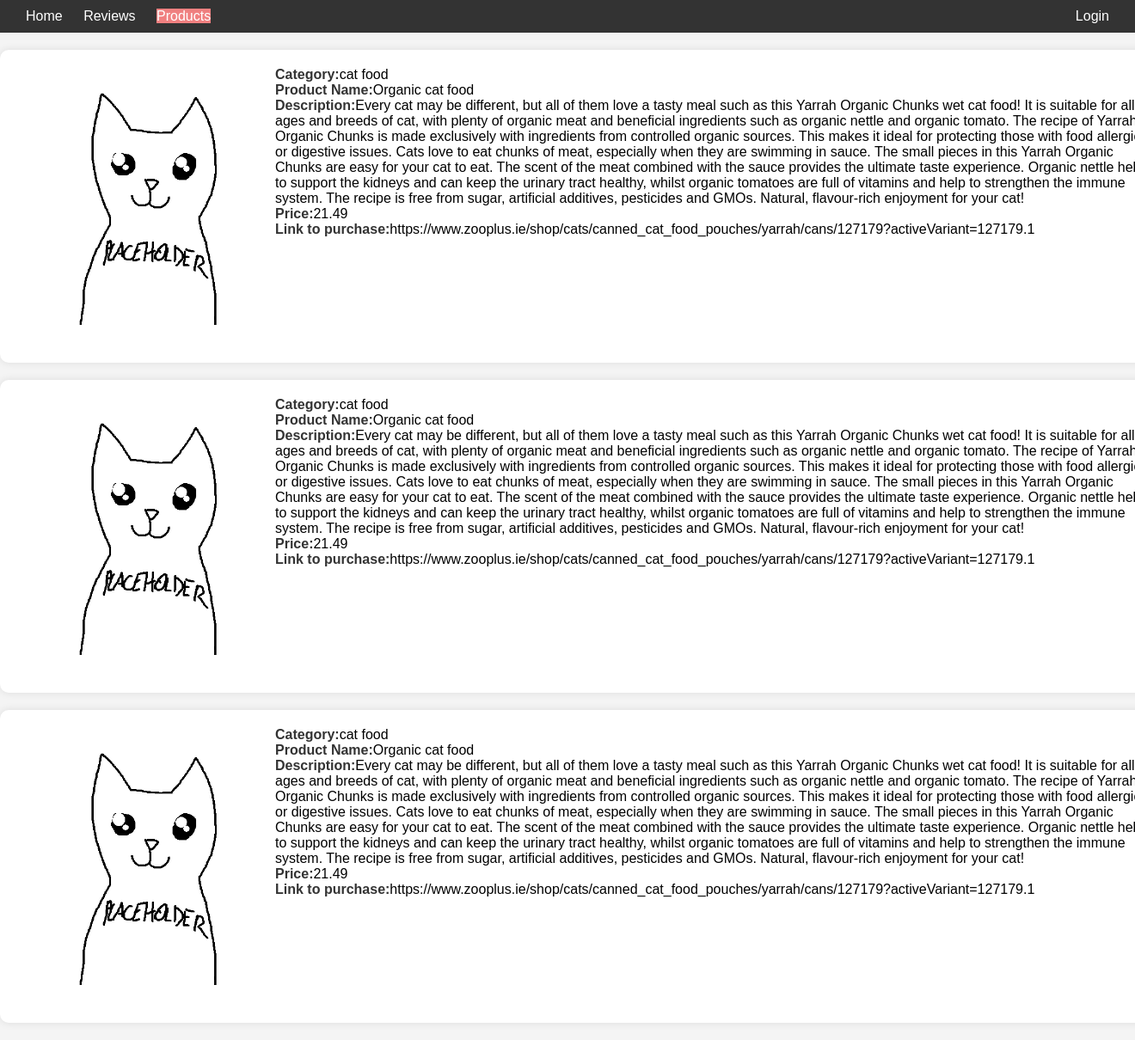
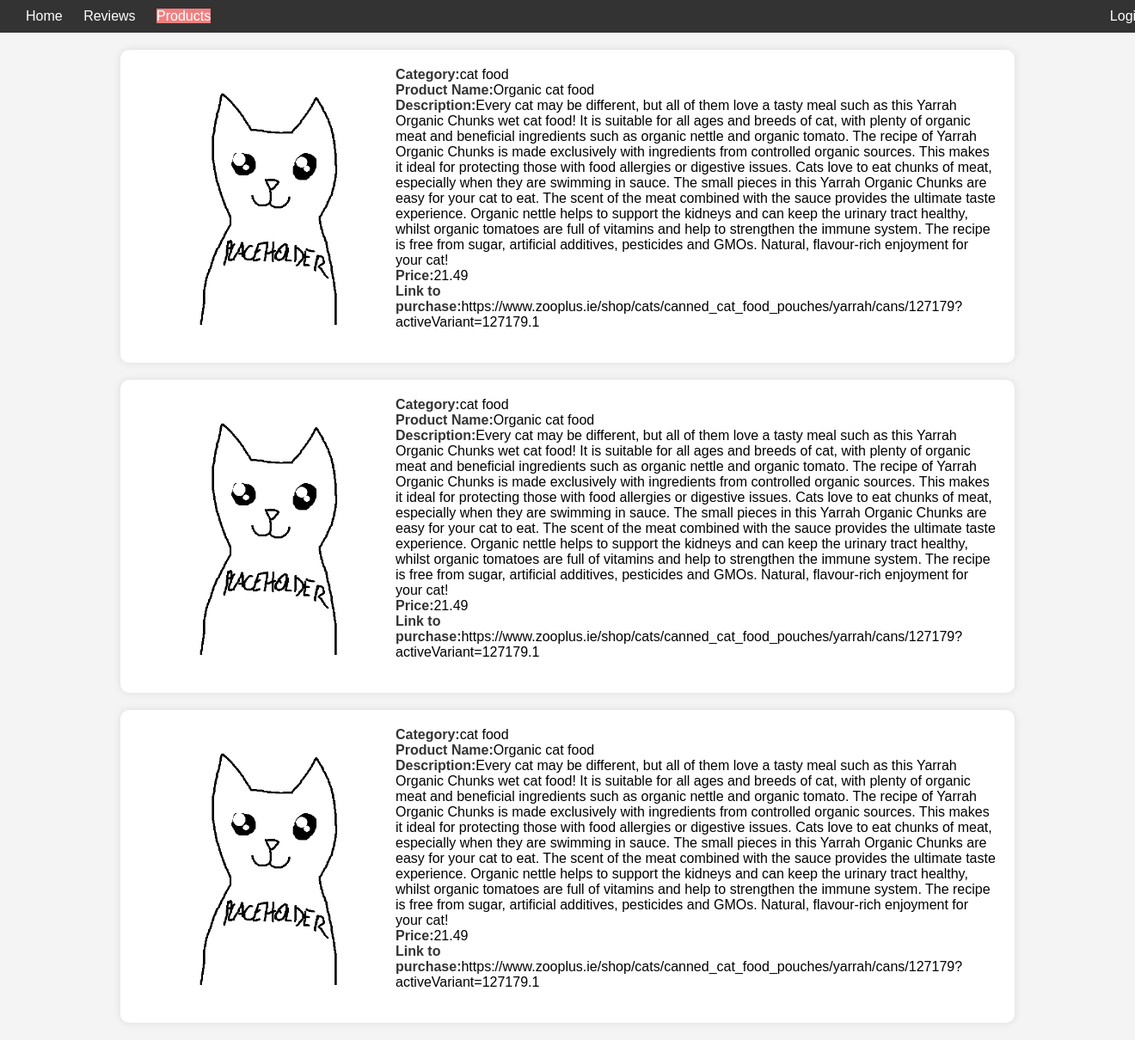
Before and after one commit to LanNgai/Cat-sDelight_version3.0, a PHP site: page /products/products.php in a window 1320 px wide; the page is wider, and only the part inside the window is pictured. Shown: that part at 86% size. Run offline with PHP 8.4, Linux system fonts and the light colour scheme.

Commit message:
Update products.css

```diff
--- a/products/css/products.css
+++ b/products/css/products.css
@@ -5,6 +5,8 @@ nav {
     display: flex;
     justify-content: space-between;
     align-items: center;
+    min-width: 100%;
+    max-width: 100%;
 }
 
 nav a {
@@ -55,7 +57,7 @@ h1 {
     box-shadow: 0 0 10px rgba(0, 0, 0, 0.1);
     margin: 20px auto;
     width: 100%;
-    max-width: 1500px;
+    max-width: 1000px;
 }
 
 .product strong {
```
